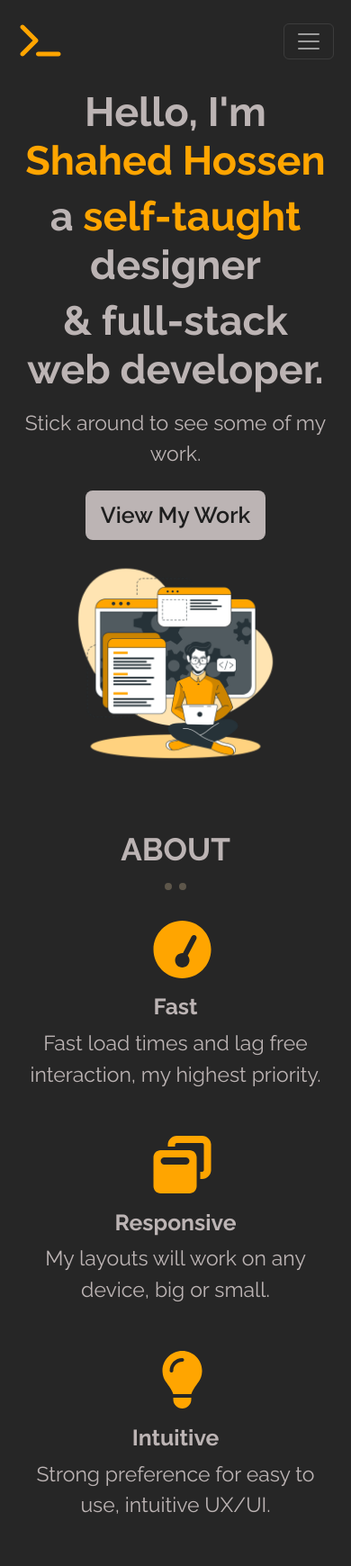
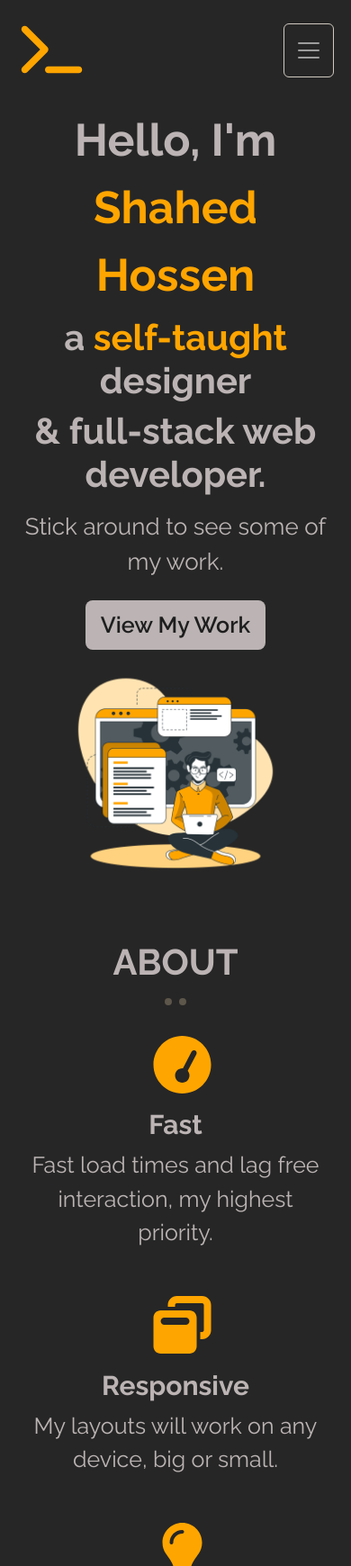
Before and after one commit to MRshahed/My-Portfolio, a plain HTML site: page index.html in a window 390 px wide. Shown: the top 1740 px of the page at 90% size. Drawn offline with nearby package versions, Linux system fonts and the light colour scheme.

Commit message:
Add files via upload

```diff
--- a/index.html
+++ b/index.html
@@ -47,8 +47,8 @@
       <div class="row">
         <div class=" header-title col-lg-6">
           <h1 class="bold-header">Hello, I'm <span class="title-color">Shahed Hossen</span></h1>
-          <h2 class="bold-header">a <span class="title-color">self-taught </span>designer</h2>
-          <h2 class="bold-header">& full-stack web developer.</h2>
+          <h2 class="bold-header-2">a <span class="title-color">self-taught </span>designer</h2>
+          <h2 class="bold-header-2">& full-stack web developer.</h2>
           <p class="title-p">Stick around to see some of my work.</p>
           <a type="button" class="btn btn-lg title-btn" href="#Projects">View My Work</a>
         </div>
--- a/style.css
+++ b/style.css
@@ -84,9 +84,12 @@ body {
 
 .bold-header {
   font-weight: 700;
-  font-size: 40px;
+  font-size: 45px;
 }
-
+.bold-header-2 {
+  font-weight: 700;
+  font-size: 35px;
+}
 .header-title {
   padding-top: 40px;
 }
@@ -325,17 +328,35 @@ body {
   .container-fluid {
     padding: 5% 5% 5%;
   }
+  .nav-link {
+    font-weight: 700;
+    font-size: 23px;
+  }
+  .navbar-toggler{
+    height: 60px;
+    width: auto;
+    border: 1px solid #D0C9C0;
 
+  }
+  .nav-brand{
+    height: 60px;
+    width: auto;
+  }
   .section-header {
-    font-size: 35px;
+    font-size: 40px;
     padding: 5% 0 0;
   }
-
+  .section-header-2 {
+  font-size: 40px;
+  }
   .bold-header {
     font-weight: 700;
-    font-size: 45px;
+    font-size: 50px;
+    line-height: 1.5;
   }
-
+  .bold-header-2 {
+    font-size: 40px;
+  }
   .header-title {
     text-align: center;
     line-height: 1.5;
@@ -346,22 +367,30 @@ body {
     font-size: 25px;
     font-weight: 600;
   }
+  .title-btn-about {
+    font-size: 25px;
+  }
 
+  .cv-btn {
+    font-size: 25px;
+  }
   .title-p {
     padding-bottom: 2%;
     padding-top: 2%;
-    font-size: 23px;
+    font-size: 26px;
   }
-
+  .feature-heading {
+  font-size: 30px;
+  }
   .feature-section .feature-paragraph {
     padding-bottom: 10%;
   }
   .feature-paragraph {
-  font-size: 23px;
+  font-size: 25px;
   }
 
   .container {
-    width: 100%;
+    width: 95%;
   }
 
   .about-myself {
@@ -370,7 +399,7 @@ body {
   }
 
   #Projects {
-    padding: 0 5%;
+    padding: 0 2%;
   }
 
   .title-img {
@@ -388,7 +417,7 @@ body {
   }
 
   .carousel-inner {
-    padding: 5% 3% 8%;
+    padding: 5% 4% 8%;
   }
 
   .contact-form {
```
